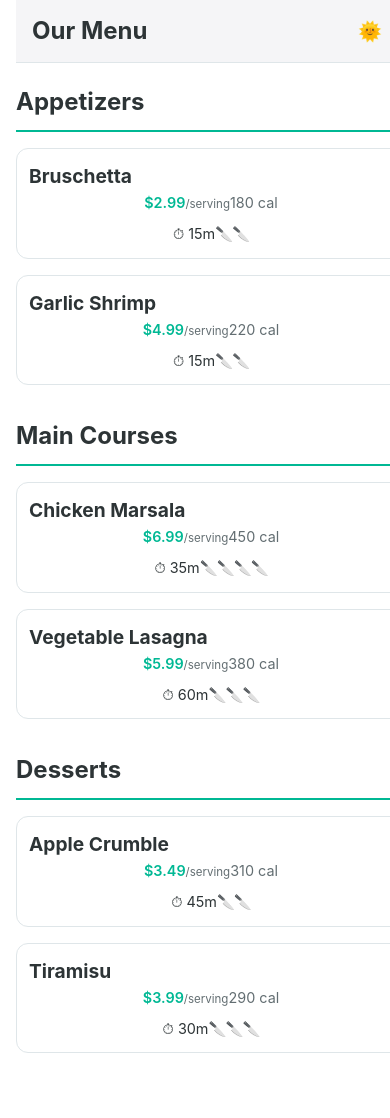
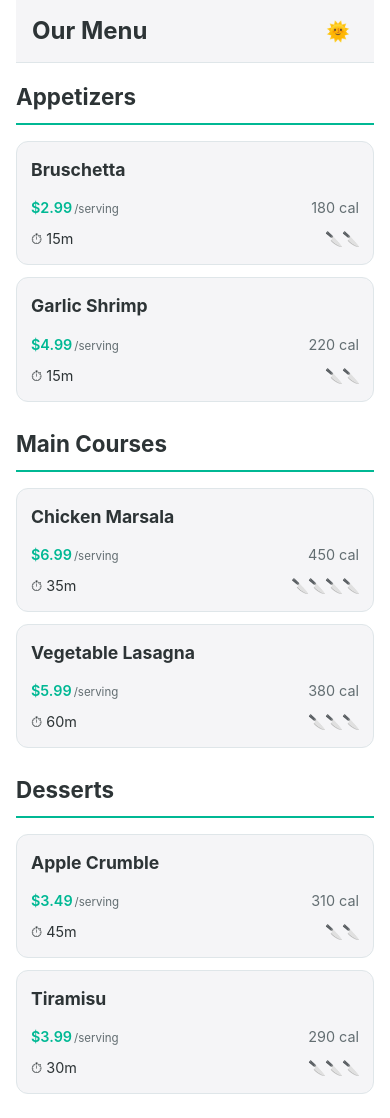
Before and after one commit to abregado/menu-site, a Jekyll site: the page built from index.html, in a window 390 px wide. Built offline with Jekyll 4.4.1, drawn with Linux system fonts in a browser that asks for light colours; before the commit the page ends 1085 px from its top, so only the background shows below that.

Commit message:
retro mode

```diff
--- a/_layouts/default.html
+++ b/_layouts/default.html
@@ -16,7 +16,7 @@
                     <a href="{{ site.baseurl }}/">{{ site.title }}</a>
                 </h1>
             {% endif %}
-            <button class="theme-toggle" aria-label="Toggle dark mode">
+            <button class="theme-toggle" aria-label="Toggle theme">
                 <span class="theme-toggle-icon">🌞</span>
             </button>
         </header>
@@ -29,6 +29,9 @@
         const themeToggleIcon = document.querySelector('.theme-toggle-icon');
         const html = document.documentElement;
 
+        // Available themes
+        const themes = ['light', 'dark', 'retro'];
+
         // Check for saved theme preference
         const savedTheme = localStorage.getItem('theme') || 'light';
         html.setAttribute('data-theme', savedTheme);
@@ -37,7 +40,9 @@
         // Toggle theme
         themeToggle.addEventListener('click', () => {
             const currentTheme = html.getAttribute('data-theme');
-            const newTheme = currentTheme === 'light' ? 'dark' : 'light';
+            const currentIndex = themes.indexOf(currentTheme);
+            const nextIndex = (currentIndex + 1) % themes.length;
+            const newTheme = themes[nextIndex];
 
             html.setAttribute('data-theme', newTheme);
             localStorage.setItem('theme', newTheme);
@@ -46,7 +51,12 @@
 
         // Update theme icon
         function updateThemeIcon(theme) {
-            themeToggleIcon.textContent = theme === 'light' ? '🌞' : '🌙';
+            const icons = {
+                'light': '🌞',
+                'dark': '🌙',
+                'retro': '👾'
+            };
+            themeToggleIcon.textContent = icons[theme];
         }
 
         // Check system preference on load
--- a/assets/css/styles.css
+++ b/assets/css/styles.css
@@ -17,6 +17,58 @@
   --surface-color: #2d3436;
   --border-color: #485460;
   --hover-shadow: rgba(0, 0, 0, 0.3);
+}
+
+[data-theme="retro"] {
+  --primary-color: #00ff00;
+  --secondary-color: #00cc00;
+  --accent-color: #00ff33;
+  --background-color: #001100;
+  --surface-color: #002200;
+  --border-color: #003300;
+  --hover-shadow: rgba(0, 255, 0, 0.2);
+}
+
+/* Make the monospace font more specific */
+[data-theme="retro"] body,
+[data-theme="retro"] .menu-item-card,
+[data-theme="retro"] .item-detail,
+[data-theme="retro"] .recipe-section,
+[data-theme="retro"] input,
+[data-theme="retro"] button {
+  font-family: "Courier New", monospace !important;
+}
+
+/* Apply glow and uppercase to headings and difficulty indicators */
+[data-theme="retro"] h1 {
+  text-shadow: 0 0 2px var(--primary-color);
+  text-transform: uppercase;
+  letter-spacing: 0.15em;
+}
+
+[data-theme="retro"] h2,
+[data-theme="retro"] h3,
+[data-theme="retro"] .category-section h2,
+[data-theme="retro"] .menu-item-card h3,
+[data-theme="retro"] .section-header h2 {
+  text-shadow: 0 0 2px var(--primary-color);
+  text-transform: uppercase;
+  letter-spacing: 0.1em;
+}
+
+[data-theme="retro"] .difficulty {
+  text-shadow: 0 0 2px var(--primary-color);
+}
+
+/* Keep the card effects */
+[data-theme="retro"] .menu-item-card,
+[data-theme="retro"] .recipe-section {
+  box-shadow: inset 0 0 10px rgba(0, 255, 0, 0.1);
+  border: 1px solid var(--primary-color);
+}
+
+[data-theme="retro"] .menu-item-card:hover {
+  box-shadow: 0 0 15px rgba(0, 255, 0, 0.3);
 }
 
 body {
@@ -78,20 +130,24 @@ body {
 .items-grid {
   display: grid;
   grid-template-columns: repeat(auto-fill, minmax(280px, 1fr));
-  gap: 2rem;
+  gap: 1rem;
+  width: 100%;
+  padding: 0;
 }
 
 /* Menu Item Card */
 .menu-item-card {
-  background: var(--background-color);
+  display: flex;
+  flex-direction: column;
+  background: var(--surface-color);
   border: 1px solid var(--border-color);
   border-radius: 12px;
   padding: 1rem;
   text-decoration: none;
   color: var(--primary-color);
   transition: all 0.3s ease;
-  position: relative;
-  overflow: hidden;
+  width: 100%;
+  box-sizing: border-box;
 }
 
 .menu-item-card:hover {
@@ -114,13 +170,15 @@ body {
 .item-details {
   display: flex;
   flex-direction: column;
-  gap: 0.5rem;
+  gap: 0.75rem;
+  width: 100%;
 }
 
 .detail-row {
   display: flex;
   justify-content: space-between;
   align-items: center;
+  width: 100%;
 }
 
 .price {
@@ -215,7 +273,7 @@ body {
 .recipe-content {
   display: flex;
   flex-direction: column;
-  gap: 2rem;
+  gap: 1rem;
 }
 
 .ingredients, .instructions {
@@ -235,7 +293,8 @@ body {
 /* Mobile adjustments */
 @media (max-width: 768px) {
   .item-detail {
-    padding: 0.75rem;
+    padding: 0.5rem;
+    margin: 0;
   }
 
   .header-row h1 {
@@ -270,7 +329,7 @@ body {
   /* Container adjustments */
   .container {
     padding: 0 1rem;
-    width: 100%;
+    overflow-x: hidden; /* Prevent horizontal scrolling */
   }
 
   /* Header adjustments */
@@ -289,29 +348,30 @@ body {
 
   /* Category adjustments */
   .category-section {
-    margin-bottom: 2rem;
+    margin-bottom: 1.5rem;
+    padding: 0;
   }
 
   .category-section h2 {
-    font-size: 1.5rem;
-    margin-bottom: 1rem;
+    margin: 0 0 1rem 0;
+    font-size: 1.4rem;
   }
 
   /* Grid to list conversion */
   .items-grid {
-    grid-template-columns: 1fr;
-    gap: 1rem;
+    grid-template-columns: 1fr; /* Single column on mobile */
+    gap: 0.75rem;
   }
 
   /* Card adjustments for mobile */
   .menu-item-card {
-    padding: 0.75rem;
+    padding: 0.875rem;
+    margin: 0;
   }
 
   .menu-item-card h3 {
-    margin: 0;
-    font-size: 1.2rem;
-    grid-column: 1;
+    font-size: 1.1rem;
+    margin: 0 0 0.75rem 0;
   }
 
   .item-details {
@@ -360,9 +420,20 @@ body {
   .detail-box {
     padding: 0.5rem;
   }
+
+  /* Adjust spacing for price and serving text */
+  .price span {
+    margin-left: 2px;
   }
 
-/* Additional breakpoint for very small screens */
+  /* Ensure content doesn't overflow */
+  body {
+    overflow-x: hidden;
+    width: 100%;
+  }
+}
+
+/* Extra small devices */
 @media (max-width: 380px) {
   .item-details {
     flex-direction: column;
@@ -370,7 +441,7 @@ body {
   }
 
   .menu-item-card {
-    grid-template-columns: 1fr;
+    padding: 0.75rem;
   }
 
   .site-title {
@@ -380,6 +451,14 @@ body {
   .detail-row {
     flex-direction: row;
     justify-content: space-between;
+  }
+
+  .detail-row {
+    font-size: 0.85rem;
+  }
+
+  .item-details {
+    gap: 0.5rem;
   }
 }
 
@@ -469,8 +548,8 @@ body {
 
 /* Recipe sections styling */
 .recipe-section {
-    margin-bottom: 1.5rem;
-    border-radius: 12px;
+  margin-bottom: 1rem;
+  border-radius: 8px;
   overflow: hidden;
 }
 
@@ -575,14 +654,76 @@ body {
 /* Mobile adjustments */
 @media (max-width: 768px) {
   .section-header {
-        padding: 0.75rem 1rem;
+    padding: 0.75rem;
   }
 
   .section-content {
-        padding: 1rem;
+    padding: 1rem 0.75rem;
   }
 
   .section-header h2 {
     font-size: 1.2rem;
   }
 }
+
+/* Update recipe content and section styles */
+.recipe-content {
+  display: flex;
+  flex-direction: column;
+  gap: 1rem;
+}
+
+.recipe-section {
+  margin-bottom: 1rem;
+  border-radius: 8px;
+  overflow: hidden;
+}
+
+/* Mobile adjustments */
+@media (max-width: 768px) {
+  .item-detail {
+    padding: 0.5rem;
+    margin: 0;
+  }
+
+  .recipe-section {
+    border-radius: 6px;
+    margin-bottom: 0.75rem;
+  }
+
+  .recipe-content {
+    gap: 0.75rem;
+  }
+
+  .section-content {
+    padding: 1rem 0.75rem;
+  }
+
+  .ingredients-section ul {
+    padding-left: 0.5rem;
+  }
+
+  .instructions-section ol {
+    padding-left: 1.5rem;
+  }
+
+  .section-header {
+    padding: 0.75rem;
+  }
+
+  /* Container adjustments for detail pages */
+  .item-detail .container {
+    padding: 0 0.5rem;
+  }
+}
+
+/* Extra small devices */
+@media (max-width: 380px) {
+  .item-detail {
+    padding: 0.25rem;
+  }
+
+  .section-content {
+    padding: 0.75rem 0.5rem;
+  }
+}
```
Lines whose indentation alone changed are shown as unchanged.
